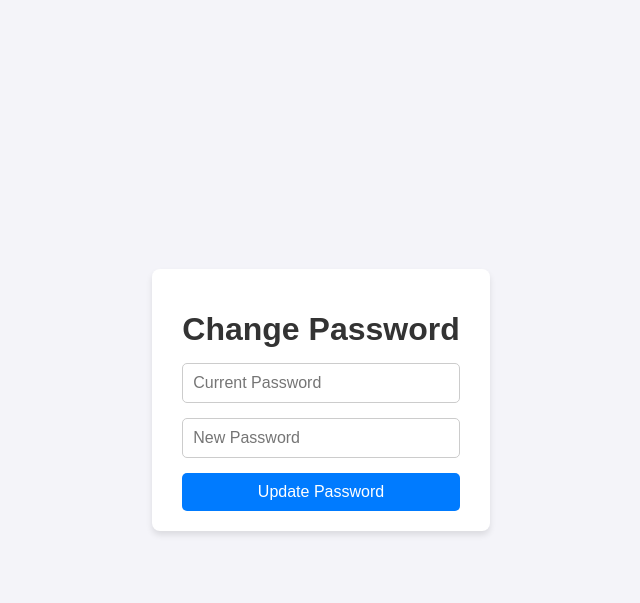
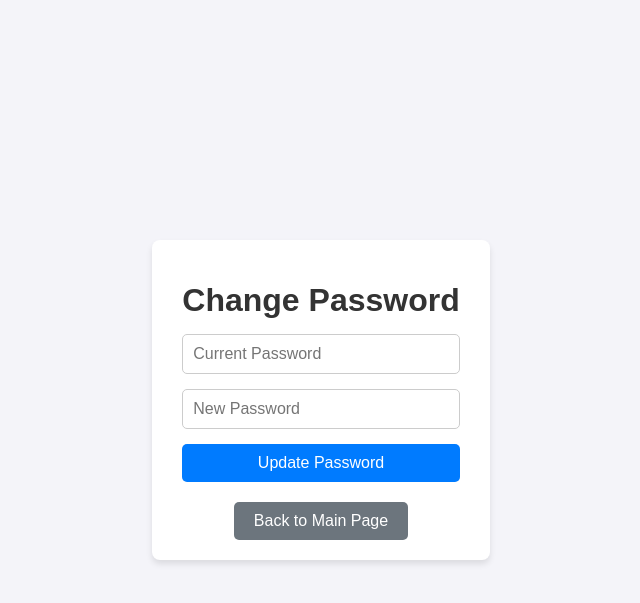
Before and after one commit to itsYoga/Course-Selection_System, a PHP site: page /db_final_project_git/change_password.php in a window 1280 px wide. Shown: the top 603 px of the page, without its empty margins (319-959 px from the left). Run offline with PHP 8.4, Linux system fonts and the light colour scheme; a user stored in the database is signed in.

Commit message:
change password back button

```diff
--- a/change_password.php
+++ b/change_password.php
@@ -86,6 +86,20 @@ if ($_SERVER['REQUEST_METHOD'] == 'POST') {
         .password-container button:hover {
             background-color: #0056b3;
         }
+        .back-button {
+            margin-top: 20px;
+            display: inline-block;
+            padding: 10px 20px;
+            font-size: 16px;
+            background-color: #6c757d;
+            color: #fff;
+            text-decoration: none;
+            border-radius: 5px;
+            transition: background-color 0.3s;
+        }
+        .back-button:hover {
+            background-color: #5a6268;
+        }
     </style>
 </head>
 <body>
@@ -96,6 +110,7 @@ if ($_SERVER['REQUEST_METHOD'] == 'POST') {
             <input type="password" name="new_password" placeholder="New Password" required>
             <button type="submit">Update Password</button>
         </form>
+        <a href="main.php" class="back-button">Back to Main Page</a>
     </div>
 </body>
 </html>
```
